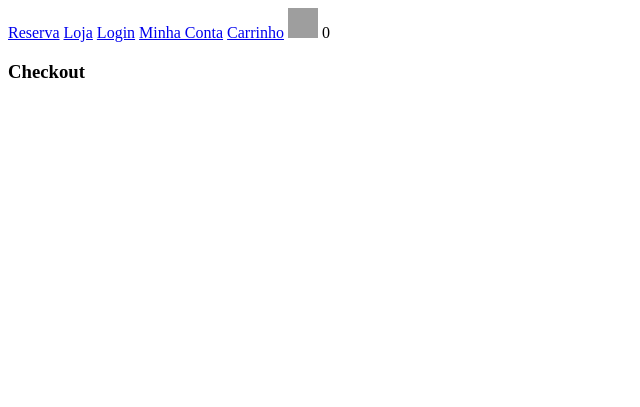
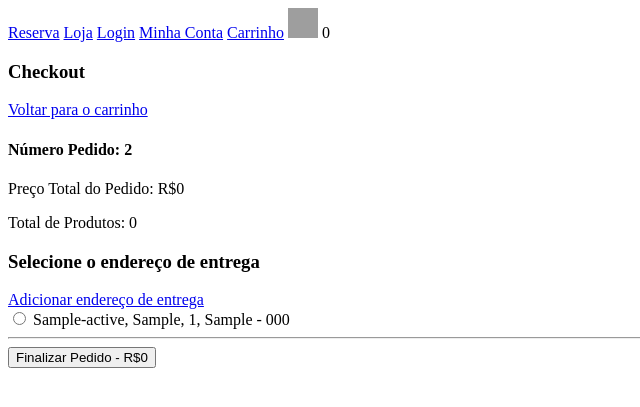
Before and after one commit to leobrda/E-commerce, a Django app: page /checkout/ in a window 1280 px wide. Shown: the top 407 px of the page, without its empty margins (0-640 px from the left). Run offline with Django 5.2, Linux system fonts and the light colour scheme; a user stored in the database is signed in; tables that the repository leaves empty hold one stand-in row (values such as "Sample post"); some libraries are stand-ins or nearby versions; grey boxes are pictures that could not be loaded.

Commit message:
Pagina de checkout e condicao usuario autenticado no html

```diff
--- a/loja/models.py
+++ b/loja/models.py
@@ -67,6 +67,9 @@ class Endereco(models.Model):
     estado = models.CharField(max_length=200, null=True, blank=True)
     cliente = models.ForeignKey(Cliente, null=True, blank=True, on_delete=models.SET_NULL)
 
+    def __str__(self):
+        return f'{self.cliente} - {self.rua} - {self.cidade} - {self.estado} - {self.cep}'
+
 
 class Pedido(models.Model):
     cliente = models.ForeignKey(Cliente, null=True, blank=True, on_delete=models.SET_NULL)
--- /dev/null
+++ b/loja/templates/adicionar_endereco.html
@@ -0,0 +1,6 @@
+{% extends 'base.html' %}
+{% load static %}
+
+{% block body%}
+    <h3>Adicionar Endereço</h3>
+{% endblock %}
--- a/loja/templates/checkout.html
+++ b/loja/templates/checkout.html
@@ -3,4 +3,31 @@
 
 {% block body%}
     <h3>Checkout</h3>
+    <a href="{% url 'carrinho' %}">Voltar para o carrinho</a>
+
+    <h4>Número Pedido: {{ pedido.id }}</h4>
+    <p>Preço Total do Pedido: R${{ pedido.preco_total }}</p>
+    <p>Total de Produtos: {{ pedido.quantidade_total }}</p>
+
+    <form method="POST" action="">
+        {% csrf_token %}
+            <h3>Selecione o endereço de entrega</h3>
+            <a href="{% url 'adicionar_endereco' %}">Adicionar endereço de entrega</a>
+            <br>
+            {% for endereco in enderecos %}
+                <input type="radio" name="endereco" value="{{ endereco.id }}">
+                <label for="{{ endereco.id }}">{{ endereco.cidade }}-{{ endereco.estado}}, {{ endereco.rua }}, {{ endereco.numero }}, {{ endereco.complemento}} - {{ endereco.cep }}</label>
+                <br>
+            {% endfor %}
+
+            {% if not request.user.is_authenticated %}
+            <hr>
+                <h4>Preencha seu email para finalizar o pedido</h4>
+                <input type="email" name="email" placeholder="email">
+            {% endif %}
+            <hr>
+            <input type="hidden" value="{{ pedido.preco_total}}" name="total">
+        <button type="submit">Finalizar Pedido - R${{ pedido.preco_total }}</button>
+    </form>
+
 {% endblock %}
--- a/loja/urls.py
+++ b/loja/urls.py
@@ -13,4 +13,5 @@ urlpatterns = [
     path('checkout/', checkout, name='checkout'),
     path('adicionarcarrinho/<int:id_produto>', adicionar_carrinho, name='adicionar_carrinho'),
     path('removercarrinho/<int:id_produto>', remover_carrinho, name='remover_carrinho'),
+    path('adicionarendereco/', adicionar_endereco, name='adicionar_endereco'),
 ]
--- a/loja/views.py
+++ b/loja/views.py
@@ -153,7 +153,29 @@ def carrinho(request):
 
 
 def checkout(request):
-    return render(request, 'checkout.html')
+    if request.user.is_authenticated:
+        cliente = request.user.cliente
+    else:
+        if request.COOKIES.get('id_sessao'):
+            id_sessao = request.COOKIES.get('id_sessao')
+            cliente, criado = Cliente.objects.get_or_create(id_sessao=id_sessao)
+        else:
+            return redirect('loja')
+
+    pedido, criado = Pedido.objects.get_or_create(cliente=cliente, finalizado=False)
+    enderecos = Endereco.objects.filter(cliente=cliente)
+
+    context = {
+        'pedido': pedido,
+        'enderecos': enderecos,
+    }
+
+    return render(request, 'checkout.html', context)
+
+
+def adicionar_endereco(request):
+    context = {}
+    return render(request, 'adicionar_endereco.html', context)
 
 
 def minha_conta(request):
```
